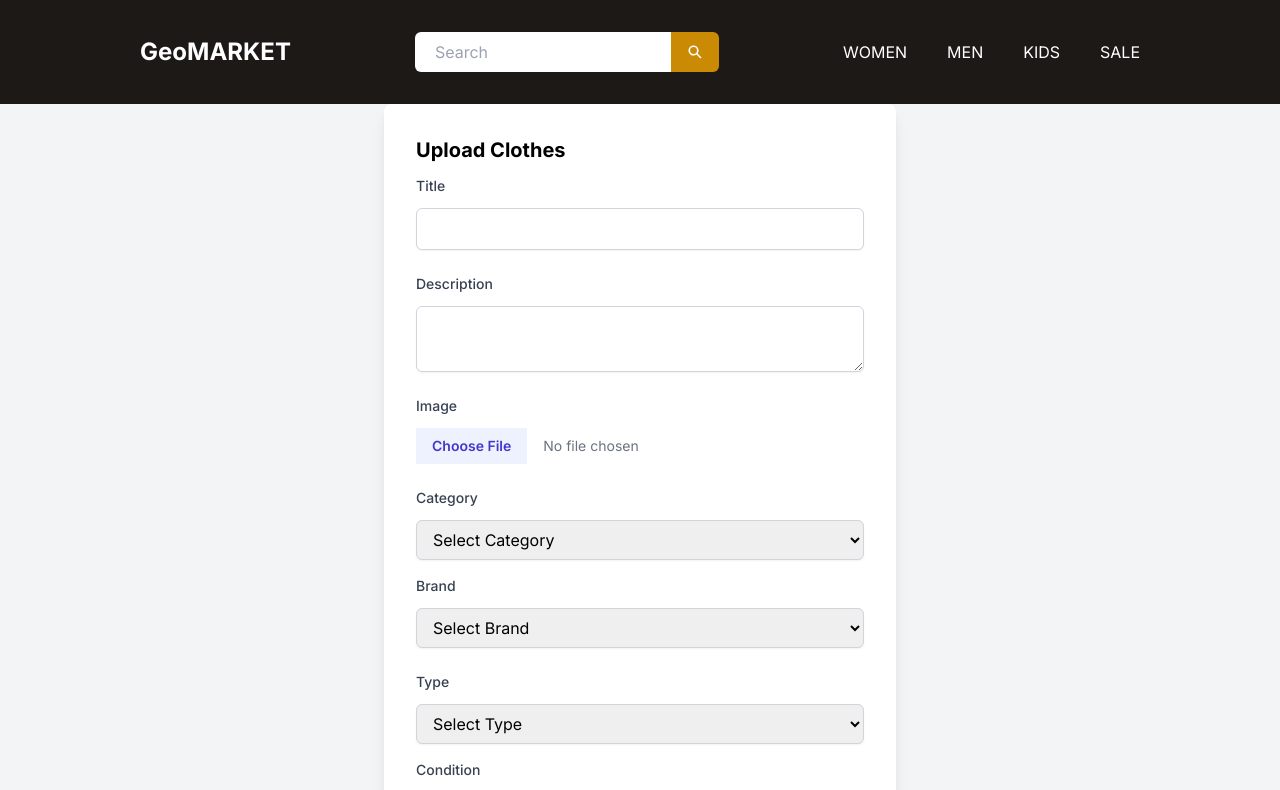
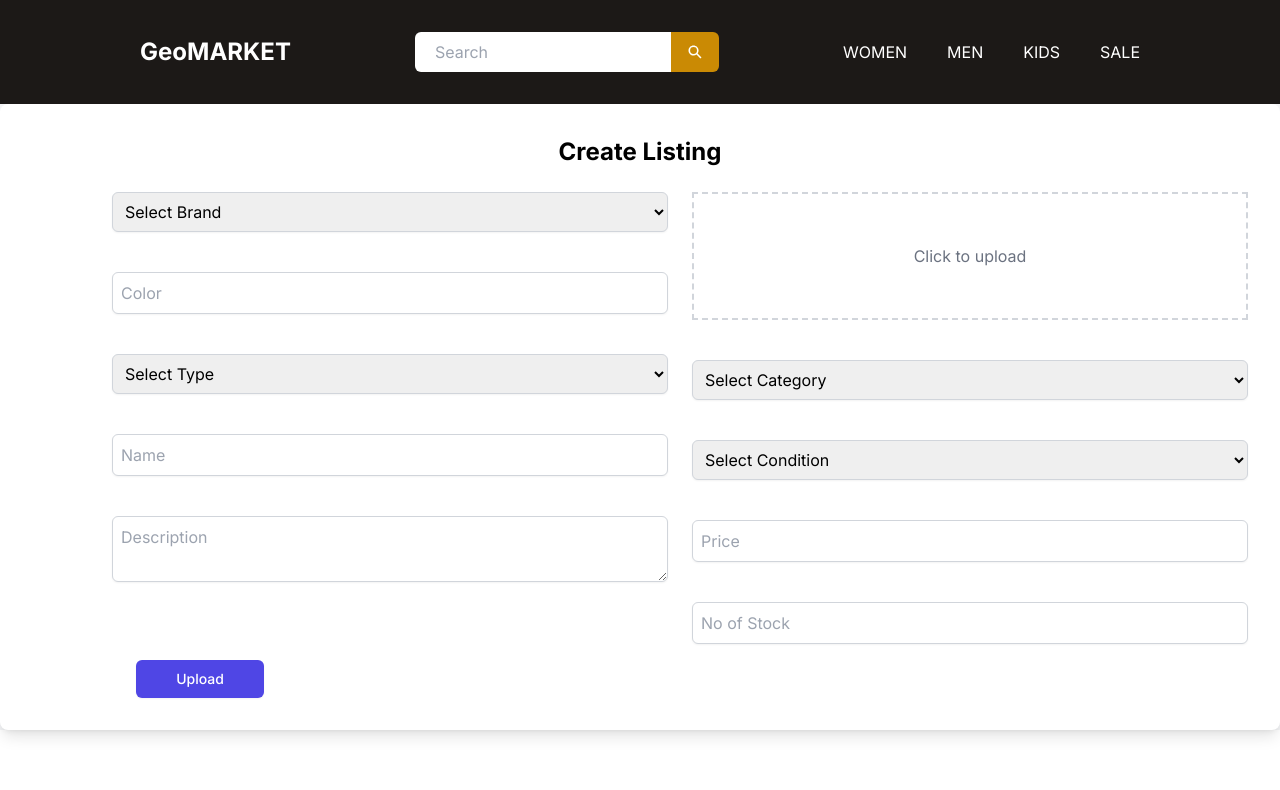
Before and after one commit to Daviti0410/GeoMARKET, a Next.js app: page /upload in a window 1280 px wide. Shown: the top 790 px of the page. Built offline with nearby package versions, Linux system fonts and the light colour scheme.

Commit message:
styled upload fields

```diff
--- a/src/app/components/heroSection.js
+++ b/src/app/components/heroSection.js
@@ -1,11 +1,11 @@
 export default function HeroSection() {
   return (
     <div className="flex flex-col md:flex-row">
-      <div className="relative flex-1 h-96 md:h-lvh">
+      <div className="relative flex-1 h-screen md:h-lvh">
         <img
           src="/images/jeans.jpg"
           alt="Jeans"
-          className="w-full h-full object-cover"
+          className="w-full h-screen object-cover"
         />
         <div className=" absolute inset-0 flex items-center justify-center space-x-4 p-8 text-white">
           <h2 className="text-4xl font-bold text-shadow cursor-default">
--- a/src/app/upload/page.js
+++ b/src/app/upload/page.js
@@ -1,5 +1,4 @@
 "use client";
-
 import { useState } from "react";
 import Navbar from "../components/navbar";
 
@@ -13,8 +12,8 @@
   const [condition, setCondition] = useState("");
   const [color, setColor] = useState("");
   const [stock, setStock] = useState("");
+  const [price, setPrice] = useState("");
   const [message, setMessage] = useState("");
-  const [price, setPrice] = useState(0);
 
   const handleSubmit = async (e) => {
     e.preventDefault();
@@ -55,47 +54,80 @@
   return (
     <>
       <Navbar />
-      <div className="flex flex-col items-center justify-center min-h-screen bg-gray-100">
-        <div className="w-full max-w-lg p-8 space-y-3 rounded-lg bg-white shadow-lg">
-          <h1 className="text-xl font-bold">Upload Clothes</h1>
-          <form className="space-y-6" onSubmit={handleSubmit}>
-            <div className="flex flex-col space-y-3">
-              <label className="text-sm font-medium text-gray-700">Title</label>
+      <div className="flex flex-col items-center justify-center w-full h-auto bg-gray-100">
+        <div className="w-full max-w-7xl min-h-auto p-8 space-y-6 space-x-20 rounded-lg bg-white shadow-lg">
+          <h1 className="text-2xl font-bold text-center">Create Listing</h1>
+          <form
+            className="flex flex-wrap justify-between space-x-6"
+            onSubmit={handleSubmit}
+          >
+            <div className="flex-1 min-w-[48%] space-y-10">
+              <select
+                type="text"
+                placeholder="Brand"
+                className="w-full p-2 border border-gray-300 rounded-md shadow-sm focus:outline-none focus:ring-indigo-500 focus:border-indigo-500"
+                value={brand}
+                onChange={(e) => setBrand(e.target.value)}
+                required
+              >
+                <option value="">Select Brand</option>
+                <option value="nike">Nike</option>
+                <option value="adidas">Adidas</option>
+                <option value="gucci">Gucci</option>
+              </select>
+
               <input
                 type="text"
-                className="px-3 py-2 border border-gray-300 rounded-md shadow-sm focus:outline-none focus:ring-indigo-500 focus:border-indigo-500"
+                placeholder="Color"
+                className="w-full p-2 border border-gray-300 rounded-md shadow-sm focus:outline-none focus:ring-indigo-500 focus:border-indigo-500"
+                value={color}
+                onChange={(e) => setColor(e.target.value)}
+                required
+              />
+              <select
+                type="text"
+                placeholder="Type"
+                className="w-full p-2 border border-gray-300 rounded-md shadow-sm focus:outline-none focus:ring-indigo-500 focus:border-indigo-500"
+                value={type}
+                onChange={(e) => setType(e.target.value)}
+                required
+              >
+                <option value="">Select Type</option>
+                <option value="formal">Formal</option>
+                <option value="casual">Casual</option>
+              </select>
+              <input
+                type="text"
+                placeholder="Name"
+                className="w-full p-2 border border-gray-300 rounded-md shadow-sm focus:outline-none focus:ring-indigo-500 focus:border-indigo-500"
                 value={title}
                 onChange={(e) => setTitle(e.target.value)}
                 required
               />
-            </div>
-            <div className="flex flex-col space-y-3">
-              <label className="text-sm font-medium text-gray-700">
-                Description
-              </label>
               <textarea
-                className="px-3 py-2 border border-gray-300 rounded-md shadow-sm focus:outline-none focus:ring-indigo-500 focus:border-indigo-500"
+                placeholder="Description"
+                className="w-full p-2 border border-gray-300 rounded-md shadow-sm focus:outline-none focus:ring-indigo-500 focus:border-indigo-500"
                 value={description}
                 onChange={(e) => setDescription(e.target.value)}
                 required
               ></textarea>
             </div>
-            <div className="flex flex-col space-y-3">
-              <label className="text-sm font-medium text-gray-700">Image</label>
+            <div className="flex-1 min-w-[48%] space-y-10">
+              <div className="w-full h-32 border-2 border-dashed border-gray-300 flex items-center justify-center">
+                <label className="cursor-pointer">
+                  <span className="text-gray-500">Click to upload</span>
                   <input
                     type="file"
-                className="text-sm text-gray-500 file:mr-4 file:py-2 file:px-4 file:border-0 file:text-sm file:font-semibold file:bg-indigo-50 file:text-indigo-700 hover:file:bg-indigo-100"
+                    className="hidden"
                     onChange={(e) => setFile(e.target.files[0])}
                     required
                   />
+                </label>
               </div>
-            <div className="flex flex-wrap gap-4 justify-between">
-              <div className="flex-1 min-w-[240px] flex flex-col space-y-3">
-                <label className="text-sm font-medium text-gray-700">
-                  Category
-                </label>
               <select
-                  className="px-3 py-2 border border-gray-300 rounded-md shadow-sm focus:outline-none focus:ring-indigo-500 focus:border-indigo-500"
+                type="text"
+                placeholder="Category"
+                className="w-full p-2 border border-gray-300 rounded-md shadow-sm focus:outline-none focus:ring-indigo-500 focus:border-indigo-500"
                 value={category}
                 onChange={(e) => setCategory(e.target.value)}
                 required
@@ -105,46 +137,8 @@
                 <option value="accessories">Accessories</option>
                 <option value="footwear">Footwear</option>
               </select>
-              </div>
-              <div className="flex-1 min-w-[240px] flex flex-col space-y-3">
-                <label className="text-sm font-medium text-gray-700">
-                  Brand
-                </label>
               <select
-                  className="px-3 py-2 border border-gray-300 rounded-md shadow-sm focus:outline-none focus:ring-indigo-500 focus:border-indigo-500"
-                  value={brand}
-                  onChange={(e) => setBrand(e.target.value)}
-                  required
-                >
-                  <option value="">Select Brand</option>
-                  <option value="nike">Nike</option>
-                  <option value="adidas">Adidas</option>
-                  <option value="gucci">Gucci</option>
-                </select>
-              </div>
-            </div>
-            <div className="flex flex-wrap gap-4 justify-between">
-              <div className="flex-1 min-w-[240px] flex flex-col space-y-3">
-                <label className="text-sm font-medium text-gray-700">
-                  Type
-                </label>
-                <select
-                  className="px-3 py-2 border border-gray-300 rounded-md shadow-sm focus:outline-none focus:ring-indigo-500 focus:border-indigo-500"
-                  value={type}
-                  onChange={(e) => setType(e.target.value)}
-                  required
-                >
-                  <option value="">Select Type</option>
-                  <option value="formal">Formal</option>
-                  <option value="casual">Casual</option>
-                </select>
-              </div>
-              <div className="flex-1 min-w-[240px] flex flex-col space-y-3">
-                <label className="text-sm font-medium text-gray-700">
-                  Condition
-                </label>
-                <select
-                  className="px-3 py-2 border border-gray-300 rounded-md shadow-sm focus:outline-none focus:ring-indigo-500 focus:border-indigo-500"
+                className="w-full p-2 border border-gray-300 rounded-md shadow-sm focus:outline-none focus:ring-indigo-500 focus:border-indigo-500"
                 value={condition}
                 onChange={(e) => setCondition(e.target.value)}
                 required
@@ -153,49 +147,30 @@
                 <option value="new">New</option>
                 <option value="used">Used</option>
               </select>
-              </div>
-            </div>
-            <div className="flex flex-wrap gap-4 justify-between">
-              <div className="flex-1 min-w-[240px] flex flex-col space-y-3">
-                <label className="text-sm font-medium text-gray-700">
-                  Colour
-                </label>
               <input
-                  type="text"
-                  className="px-3 py-2 border border-gray-300 rounded-md shadow-sm focus:outline-none focus:ring-indigo-500 focus:border-indigo-500"
-                  value={color}
-                  onChange={(e) => setColor(e.target.value)}
+                type="number"
+                placeholder="Price"
+                className="input-number w-full p-2 border border-gray-300 rounded-md shadow-sm focus:outline-none focus:ring-indigo-500 focus:border-indigo-500"
+                value={price}
+                onChange={(e) => {
+                  const newValue = e.target.value;
+                  setPrice(newValue < 0 ? 0 : newValue);
+                }}
+                min={0}
                 required
               />
-              </div>
-              <div className="flex-1 min-w-[240px] flex flex-col space-y-3">
-                <label className="text-sm font-medium text-gray-700">
-                  Price
-                </label>
               <input
                 type="number"
-                  className="input-number px-3 py-2 border border-gray-300 rounded-md shadow-sm focus:outline-none focus:ring-indigo-500 focus:border-indigo-500"
-                  value={price}
-                  onChange={(e) => setPrice(e.target.value)}
-                  required
-                />
-              </div>
-              <div className="flex-1 min-w-[240px] flex flex-col space-y-3">
-                <label className="text-sm font-medium text-gray-700">
-                  No of Stock
-                </label>
-                <input
-                  type="number"
-                  className="px-3 py-2 border border-gray-300 rounded-md shadow-sm focus:outline-none focus:ring-indigo-500 focus:border-indigo-500"
+                placeholder="No of Stock"
+                className="w-full p-2 border border-gray-300 rounded-md shadow-sm focus:outline-none focus:ring-indigo-500 focus:border-indigo-500"
                 value={stock}
                 onChange={(e) => setStock(e.target.value)}
                 required
               />
             </div>
-            </div>
             <button
               type="submit"
-              className="w-full flex justify-center py-2 px-4 border border-transparent rounded-md shadow-sm text-sm font-medium text-white bg-indigo-600 hover:bg-indigo-700 focus:outline-none focus:ring-2 focus:ring-offset-2 focus:ring-indigo-500"
+              className="mt-4 w-32 py-2 px-4 border border-transparent rounded-md shadow-sm text-sm font-medium text-white bg-indigo-600 hover:bg-indigo-700 focus:outline-none focus:ring-2 focus:ring-offset-2 focus:ring-indigo-500"
             >
               Upload
             </button>
```
Lines whose indentation alone changed are shown as unchanged.
